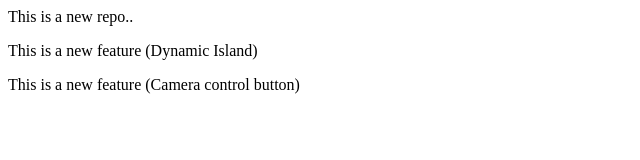
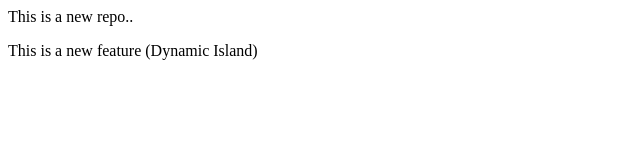
Before and after one commit to Mayank14211/Local-repo, a plain HTML site: page index.html in a window 1280 px wide. Shown: the whole page, without its empty margins (0-640 px from the left). Drawn offline with Linux system fonts and the light colour scheme.

```diff
--- a/index.html
+++ b/index.html
@@ -1,3 +1,2 @@
 <p>This is a new repo..</p>
 <p>This is a new feature (Dynamic Island)</p>
-<p>This is a new feature (Camera control button)</p>
```
